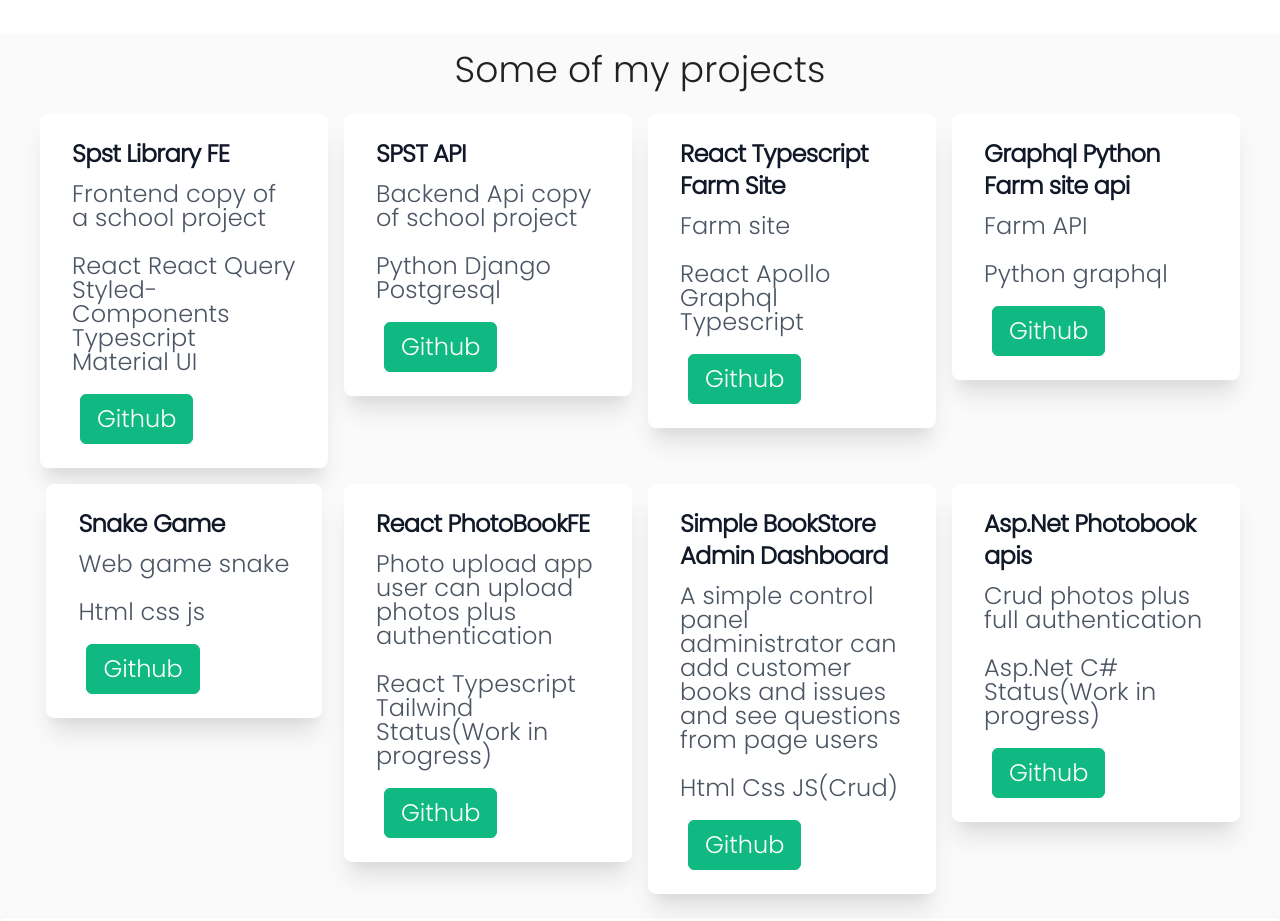
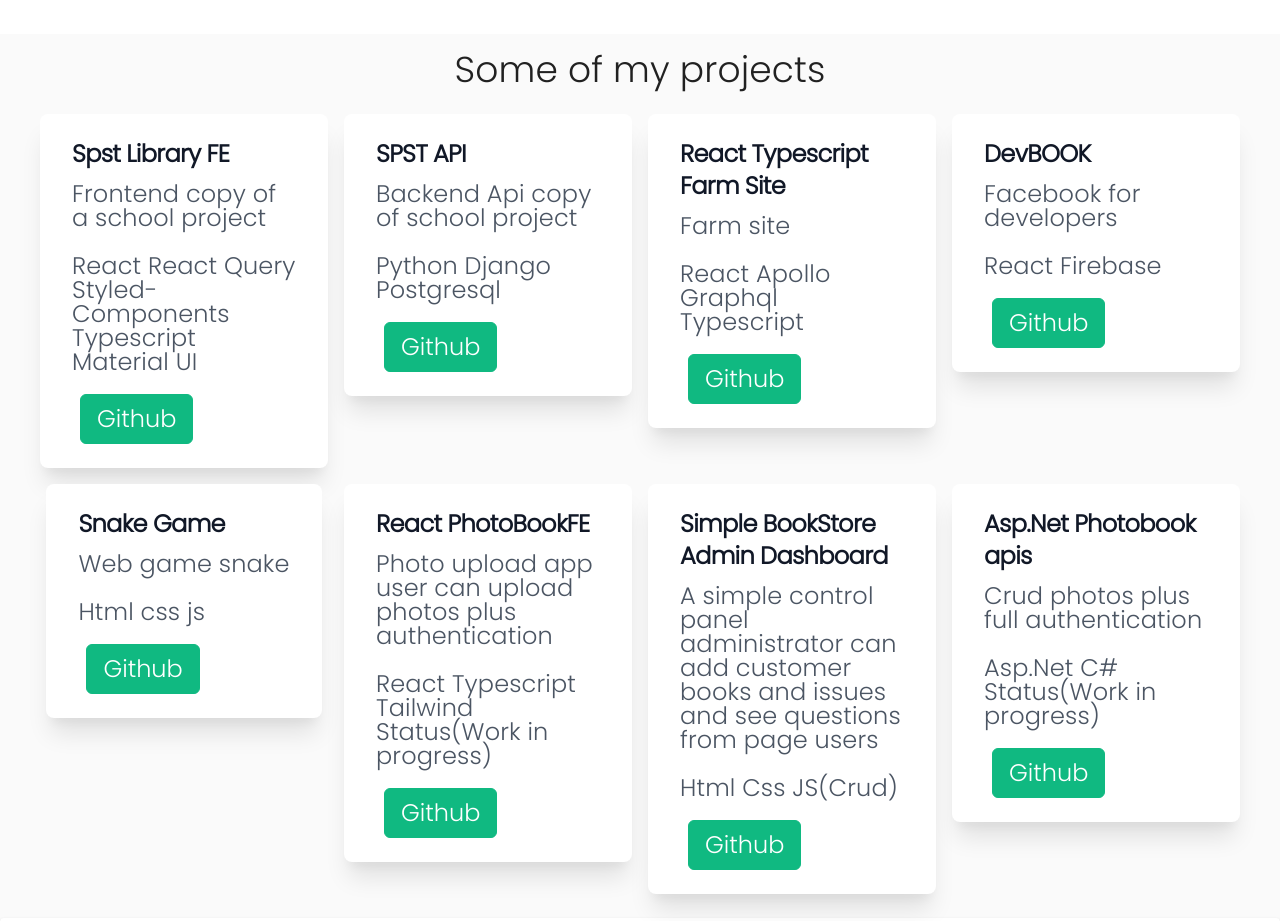
Before and after one commit to peterdinis/Portfolio-Dinis, a React (Create React App) app: page / in a window 1280 px wide. Shown: the part 2100-3021 px from the top of the page. Built offline with nearby package versions, Linux system fonts and the light colour scheme.

Commit message:
Add new project

```diff
--- a/src/components/projects/MyProjects.jsx
+++ b/src/components/projects/MyProjects.jsx
@@ -33,10 +33,10 @@ const MyProjects = () => {
         />
 
         <Project
-          name="Graphql Python Farm site api"
-          description="Farm API"
-          subName="Python graphql"
-          link="https://github.com/peterdinis/Django-Graphql-API"
+          name="DevBOOK"
+          description={t("description.newProject")}
+          subName="React Firebase"
+          link="https://github.com/peterdinis/Dev-Book-React"
           firstLinkName="Github"
         />
 
--- a/src/i18n/i18n.js
+++ b/src/i18n/i18n.js
@@ -36,6 +36,7 @@ i18n
             knowledge: "My knowledge",
             emailInfo: "If you are interested in my work, write to me at",
             uuappHeader: "What is uuapp",
+            newProject: "Facebook for developers",
             sevenDesc: "A simple control panel administrator can add customer books and issues and see questions from page users",
             uuappText: "This project was done during high school. The unicorn company announced a competition and the school I visited to apply. With the help of their framework we had to create a page. Their framework is based on the principle of React Node Mongodb (Modified version)"
           }
@@ -66,6 +67,7 @@ i18n
             knowledge: "Moje znalosti",
             emailInfo: "Ak ťa moja tvorba zaujala tak mi napíš na",
             uuappHeader: "Čo je uuapp",
+            newProject: "Facebook fre vývojárov",
             uuappText: "Tento projekt bol robený počas strednej školy. Firma unicorn vyhlásila súťaž a školu ktorú som navštívil sa prihlásiť. Za pomoci ich frameworku sme mali vytvoriť stránku.Ich framework je postavený na princípe React Node Mongodb (Upravená verzia)",
             sevenDesc: "Jednoduchý dashboard admin vie pridať knihy zákazníkov a problémy a vidí otázky používateľov stránky"
           }
```
